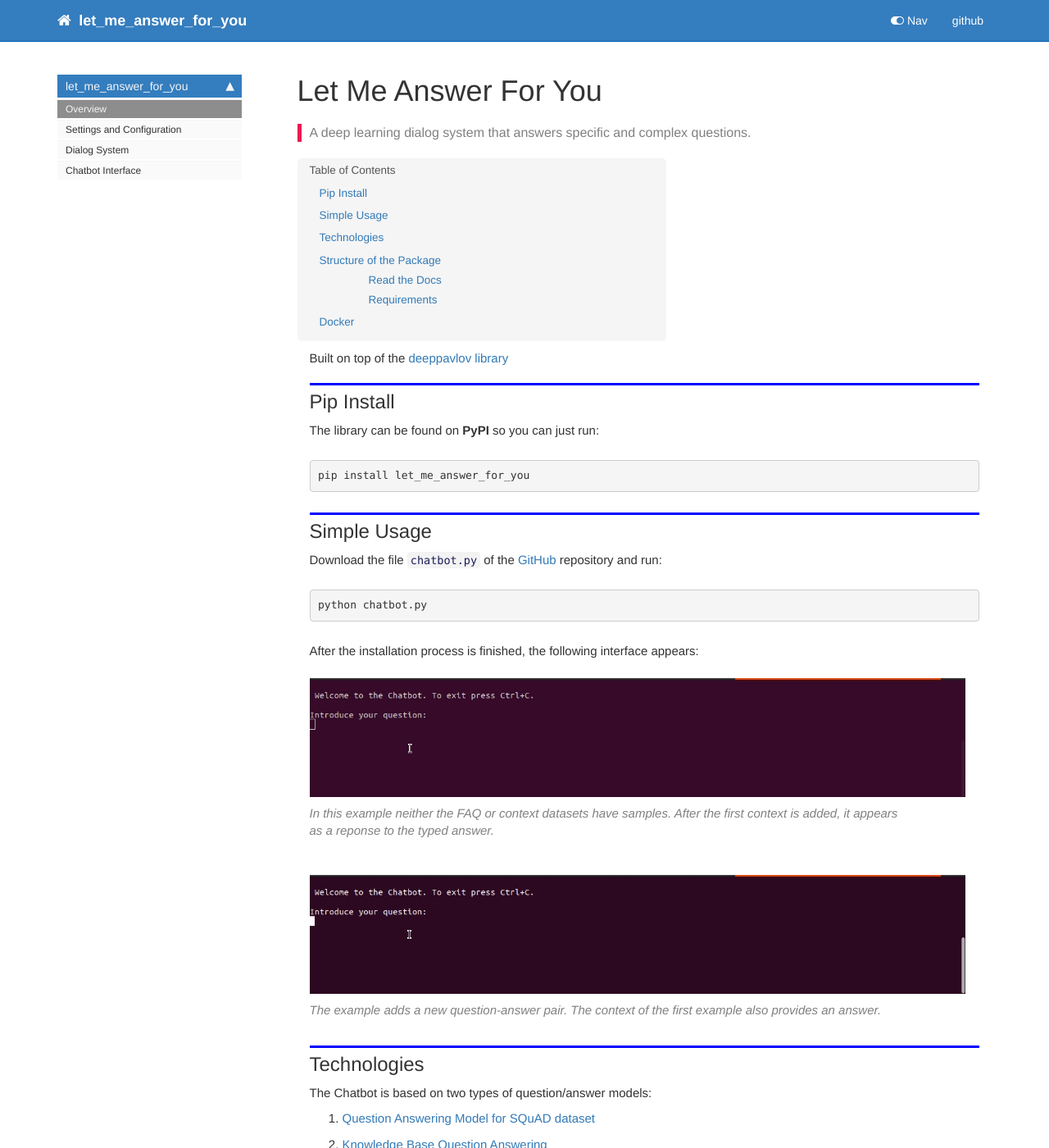
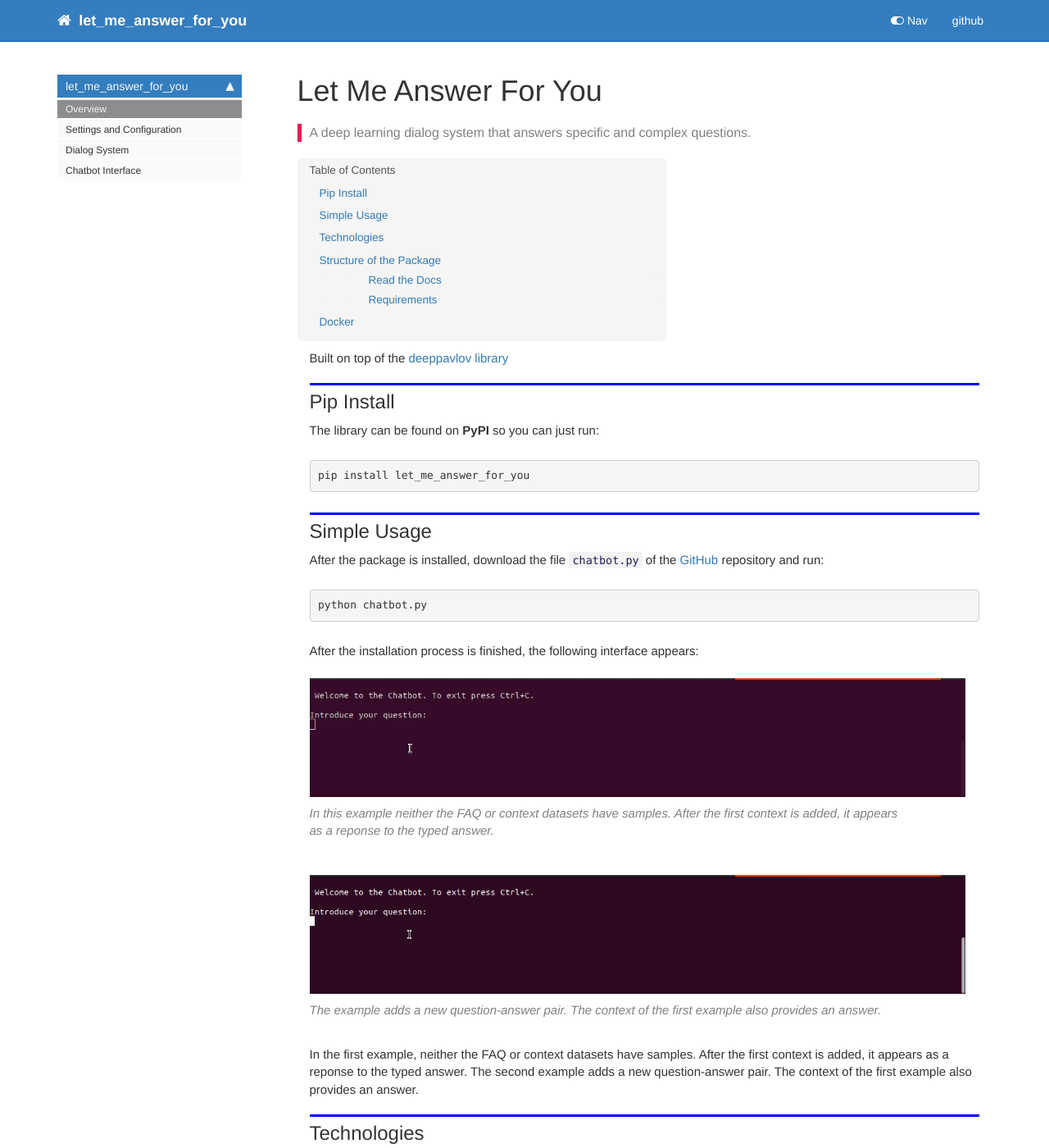
Before and after one commit to kikejimenez/let_me_answer_for_you, a Jekyll site: the page built from docs/index.html, in a window 1280 px wide and 1400 px high. Shown: the whole window at 82% size. Built offline with Jekyll 4.4.1, drawn with Linux system fonts in a browser that asks for light colours; nearby versions of some CDN libraries; comment, search, counter and statistics services are not loaded.

Commit message:
small changes

```diff
--- a/docs/index.html
+++ b/docs/index.html
@@ -57,7 +57,7 @@ description: "A deep learning dialog system that answers specific and complex qu
 </div>
 <div class="cell border-box-sizing text_cell rendered"><div class="inner_cell">
 <div class="text_cell_render border-box-sizing rendered_html">
-<p>Download the file <code>chatbot.py</code> of the <a href="https://github.com/kikejimenez/let_me_answer_for_you">GitHub</a> repository and run:</p>
+<p>After the package is installed, download the file <code>chatbot.py</code> of the <a href="https://github.com/kikejimenez/let_me_answer_for_you">GitHub</a> repository and run:</p>
 
 </div>
 </div>
@@ -87,6 +87,13 @@ description: "A deep learning dialog system that answers specific and complex qu
 <div class="cell border-box-sizing text_cell rendered"><div class="inner_cell">
 <div class="text_cell_render border-box-sizing rendered_html">
 <p>{% include image.html alt="Exporting from nbdev" caption="The example adds a new question-answer pair. The context of the first example also provides an answer." max-width="800" file="/let_me_answer_for_you/images/spacex_faq.gif" %}</p>
+
+</div>
+</div>
+</div>
+<div class="cell border-box-sizing text_cell rendered"><div class="inner_cell">
+<div class="text_cell_render border-box-sizing rendered_html">
+<p>In the first example, neither the FAQ or context datasets have samples. After the first context is added, it appears as a reponse to the typed answer. The second example adds a new question-answer pair. The context of the first example also provides an answer.</p>
 
 </div>
 </div>
```
Also changed, not shown: chatbot.py (+6 -2 lines), README.md, 1 other file.
